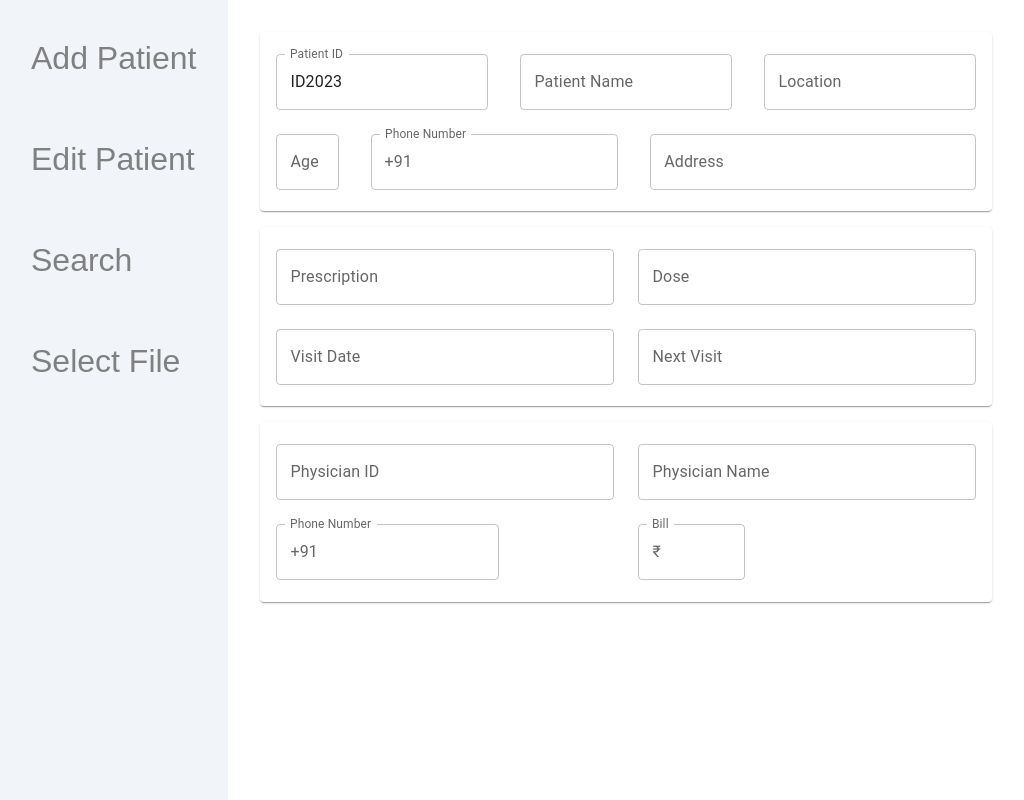
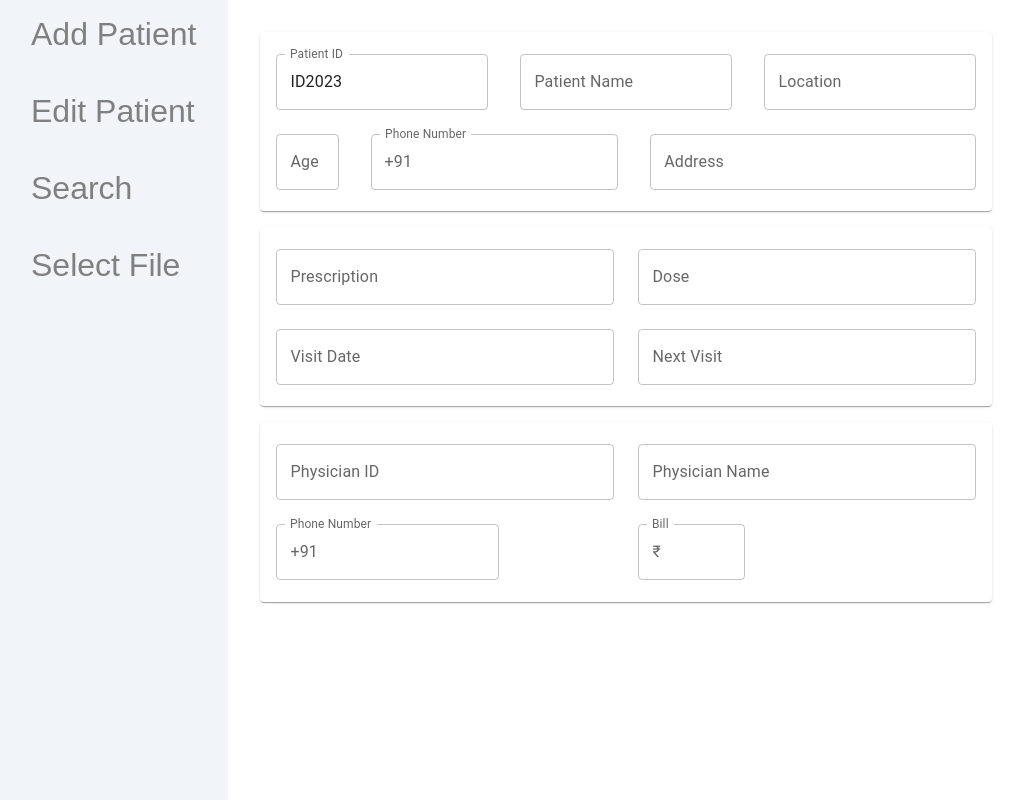
Before and after one commit to furquan-lp/react-patient-db-frontend, a React (Vite) app in the folder react-patients/: page / in a window 1280 px wide. Shown: the whole page, without its empty margins (1-1025 px from the left). Built offline with nearby package versions, Linux system fonts and the light colour scheme.

Commit message:
Added styles for sidebar-logo and reduced margin-top for sidebar-link

```diff
--- a/react-patients/src/components/sidebar.css
+++ b/react-patients/src/components/sidebar.css
@@ -12,7 +12,7 @@
   transition: all;
   transition-duration: 200ms;
   font-size: 2rem;
-  margin-top: 2rem;
+  margin-top: 0.5rem;
   padding: 0.5rem 2rem;
   color: grey;
 }
@@ -21,3 +21,11 @@
   color: #1e293b;
   background-color: #e2e8f0;
 }
+
+.sidebar-logo {
+  padding: 0.5rem 1rem 0.5rem 0.5rem;
+  font-size: 1.5rem;
+  font-weight: bold;
+  font-family: monospace;
+  color: #10b981;
+}
```
